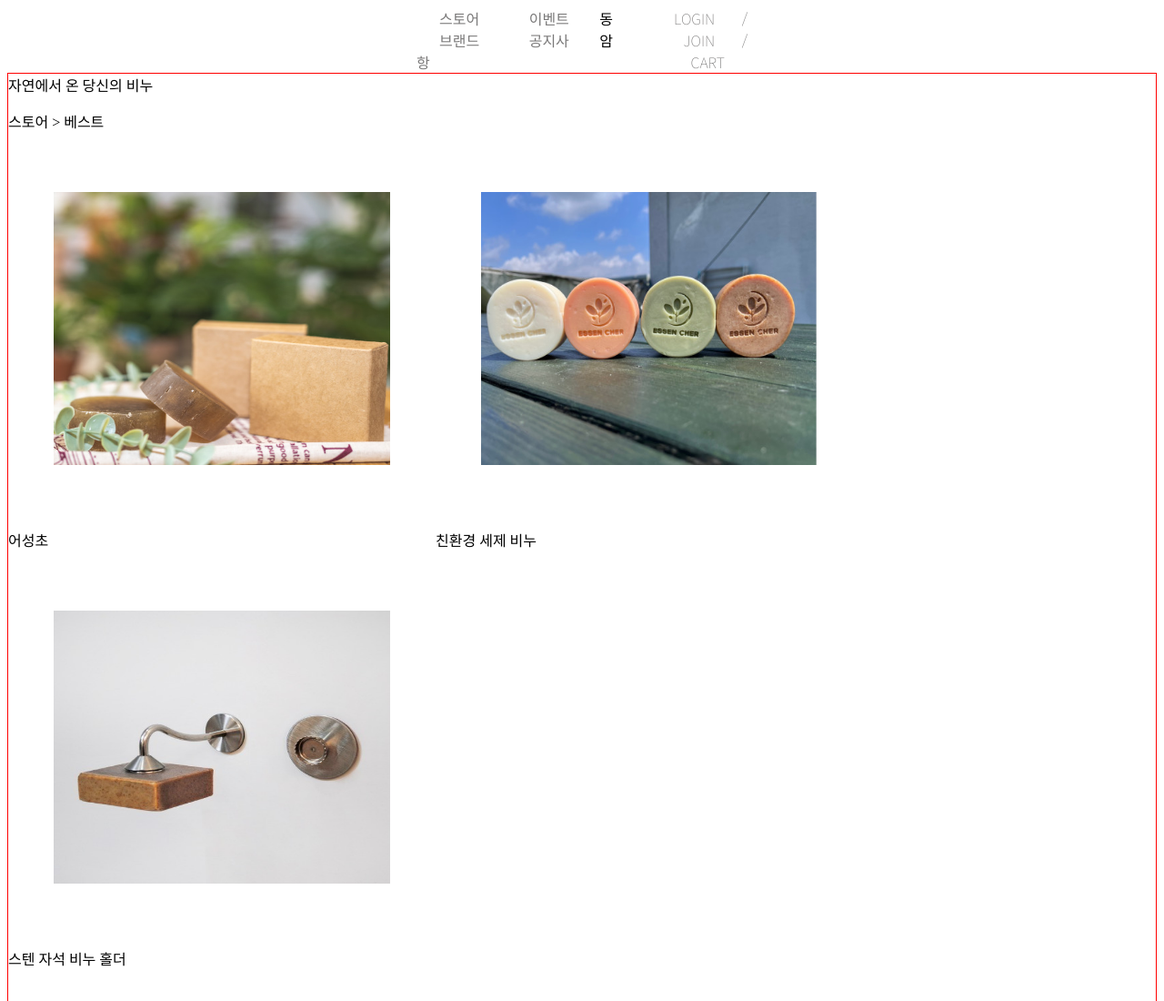
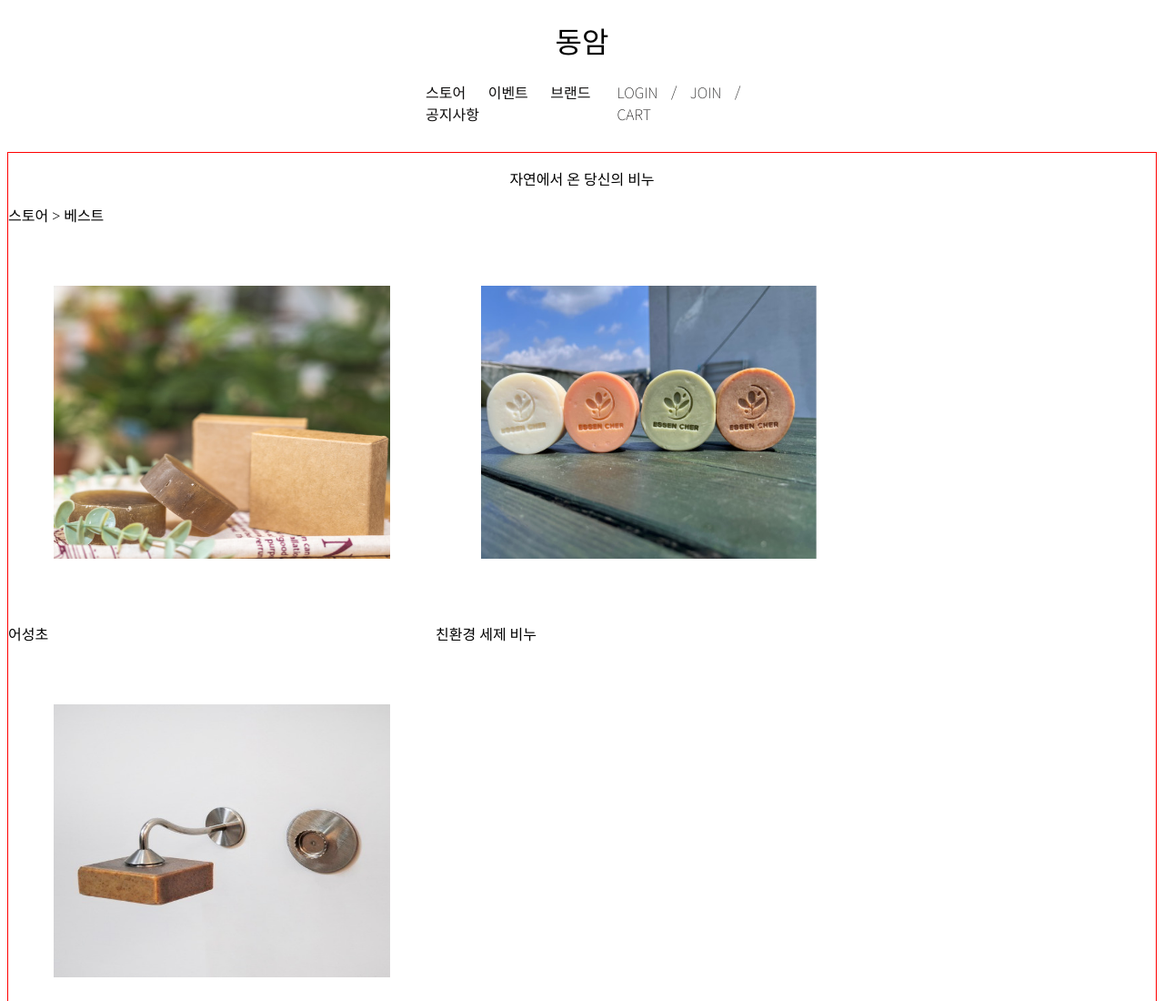
Before and after one commit to hyuk9767/genius-SangHyuk, a plain HTML site: page index.html in a window 1280 px wide. Shown: the top 1100 px of the page at 91% size. Drawn offline with nearby package versions, Linux system fonts and the light colour scheme; a web font is replaced by a local one.

Commit message:
네번째 커밋

```diff
--- a/css/index.css
+++ b/css/index.css
@@ -4,7 +4,7 @@
 
 header {
   margin:0 450px;
-  display: -webkit-flex
+  /* display: -webkit-flex */
 }
 
 #main-title {
@@ -16,28 +16,39 @@ header {
 }
 a {
   text-decoration: none;
-  color: rgb(122, 121, 121);
-  margin: 25px;
+  color: rgb(14, 13, 13);
+  margin: 10px;
+}
+
+nav {
+  display: flex;
+  justify-content: center;
+}
+
+.box {
+  width: 100px;
+  height: 100px;
+  background-color: #ccc;
+  margin: 0 10px; /* 왼쪽과 오른쪽 간격을 10px씩 띄움 */
 }
 
 
 #menu-1 {
   font-family: "Noto Sans KR", sans-serif;
-  /* position: relative;
-  width: 500px; */
-
 }
 
 #menu-2 {
   font-family: "Noto Sans KR", sans-serif;
-  text-align: right;
-  /* position: relative;
-  left: 400px; */
-  color: rgb(122, 121, 121);
+  color: rgb(12, 12, 12);
 }
 
 main {
   border: 1px red solid;
+  margin-top: 30px;
+}
+
+#small-title {
+  text-align: center;
 }
 
 img {
--- a/index.html
+++ b/index.html
@@ -13,13 +13,14 @@
   </head>
   <body>
     <header>
+      <h1 id="main-title">동암</h1>
+      <nav>
         <div id="menu-1">
           <a href="#">스토어</a>
           <a href="#">이벤트</a>
           <a href="#">브랜드</a>
           <a href="#">공지사항</a>
         </div>
-    <div id="main-title">동암</div>
         <div id="menu-2">
           <a href="#">LOGIN</a>
           <span>/</span>
@@ -27,9 +28,10 @@
           <span>/</span>
           <a href="#">CART</a>
         </div>
+      </nav>
     </header>
     <main>
-      <div>자연에서 온 당신의 비누</div>
+      <p id="small-title">자연에서 온 당신의 비누</p>
       <p>스토어 > 베스트</p>
       <div class="img-1">
         <img src="image/어성초2.png" alt="어성초 비누" />
```
Lines whose indentation alone changed are shown as unchanged.
